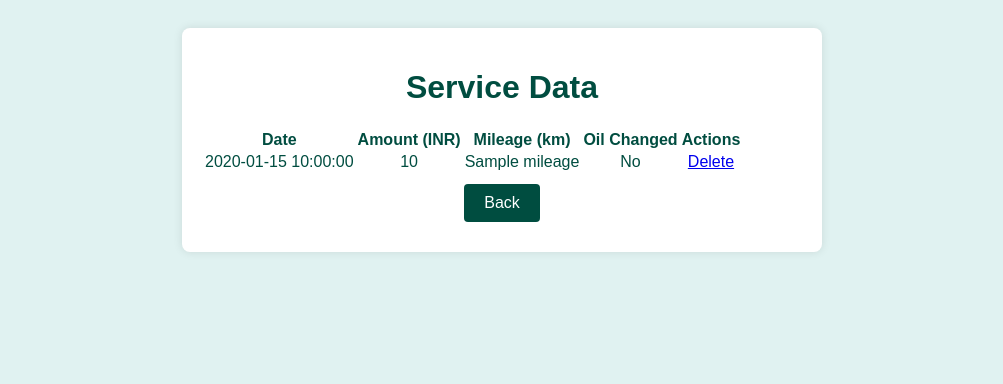
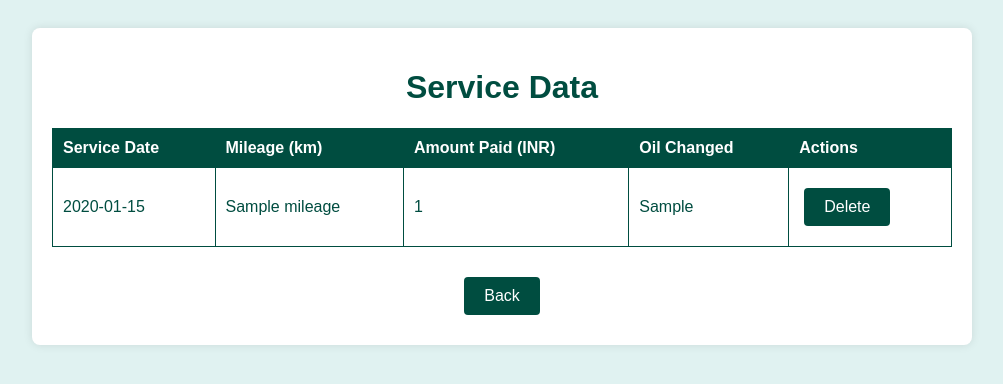
Before and after one commit to ksuresh21/bike-management, a Flask app: template app/templates/view_service.html in a window 1280 px wide. Shown: the top 384 px of the page, without its empty margins (138-1141 px from the left). Run offline with Flask 3, Linux system fonts and the light colour scheme; the template is opened without the code that fills it: most values are stand-ins (such as "Sample title", 1, 10 or a date in 2020).

Commit message:
features 1

```diff
--- a/app/static/style.css
+++ b/app/static/style.css
@@ -65,3 +65,60 @@ form input {
 .flash-messages .error {
     background-color: #dc3545; /* Red */
 }
+
+/* Container styling */
+.container {
+    max-width: 900px;
+    margin: 0 auto;
+    padding: 20px;
+    background: #ffffff;
+    border-radius: 8px;
+    box-shadow: 0 0 10px rgba(0, 0, 0, 0.1);
+}
+
+/* Table styling */
+table {
+    width: 100%;
+    border-collapse: collapse;
+    margin: 20px 0;
+}
+
+table, th, td {
+    border: 1px solid #004d40; /* Dark green border */
+}
+
+th, td {
+    padding: 10px;
+    text-align: left;
+}
+
+th {
+    background-color: #004d40; /* Dark green background for header */
+    color: #ffffff; /* White text */
+}
+
+tr:nth-child(even) {
+    background-color: #f1f8f4; /* Light green rows */
+}
+
+tr:hover {
+    background-color: #c8e6c9; /* Slightly darker green on hover */
+}
+
+/* Button styling */
+.button {
+    display: inline-block;
+    padding: 10px 20px;
+    margin: 10px 5px;
+    font-size: 16px;
+    color: #ffffff;
+    background-color: #004d40; /* Dark green */
+    border: none;
+    border-radius: 4px;
+    text-decoration: none;
+    cursor: pointer;
+}
+
+.button:hover {
+    background-color: #00332b; /* Darker green on hover */
+}
--- a/app/templates/view_petrol.html
+++ b/app/templates/view_petrol.html
@@ -27,7 +27,7 @@
                     <td>{{ record['Petrol Price'] }}</td>
                     <td>{{ record['Liters'] }}</td>
                     <td>
-                        <a href="{{ url_for('main.delete_petrol', index=loop.index0) }}" onclick="return confirm('Are you sure you want to delete this record?');">Delete</a>
+                        <a href="{{ url_for('main.delete_petrol', index=loop.index0) }}" onclick="return confirm('Are you sure you want to delete this record?');" class="button">Delete</a>
                     </td>
                 </tr>
                 {% endfor %}
--- a/app/templates/view_service.html
+++ b/app/templates/view_service.html
@@ -12,9 +12,9 @@
         <table>
             <thead>
                 <tr>
-                    <th>Date</th>
-                    <th>Amount (INR)</th>
+                    <th>Service Date</th>
                     <th>Mileage (km)</th>
+                    <th>Amount Paid (INR)</th>
                     <th>Oil Changed</th>
                     <th>Actions</th>
                 </tr>
@@ -22,18 +22,18 @@
             <tbody>
                 {% for record in data %}
                 <tr>
-                    <td>{{ record['Date'] }}</td>
-                    <td>{{ record['Amount'] }}</td>
+                    <td>{{ record['Service Date'] }}</td>
                     <td>{{ record['Mileage'] }}</td>
-                    <td>{{ 'Yes' if record['Oil Changed'] else 'No' }}</td>
+                    <td>{{ record['Amount Paid'] }}</td>
+                    <td>{{ record['Oil Changed'] }}</td>
                     <td>
-                        <a href="{{ url_for('delete_service', index=loop.index0) }}" onclick="return confirm('Are you sure you want to delete this record?');">Delete</a>
+                        <a href="{{ url_for('main.delete_service', index=loop.index0) }}" onclick="return confirm('Are you sure you want to delete this record?');"class="button">Delete</a>
                     </td>
                 </tr>
                 {% endfor %}
             </tbody>
         </table>
-        <a href="{{ url_for('service') }}" class="button">Back</a>
+        <a href="{{ url_for('main.service') }}" class="button">Back</a>
     </div>
 </body>
 </html>
--- /dev/null
+++ b/data/bike_data.csv
@@ -0,0 +1 @@
+Datetime,Kilometers,Petrol Price,Liters
--- /dev/null
+++ b/data/service_data.csv
@@ -0,0 +1,2 @@
+Service Date,Mileage,Amount Paid,Oil Changed
+2024-09-01 01:26:51.506288,2121,12,No
```
Also changed, not shown: app/routes.py (+48 -27 lines), app/templates/service.html (+5 -47 lines), 2 other files.
